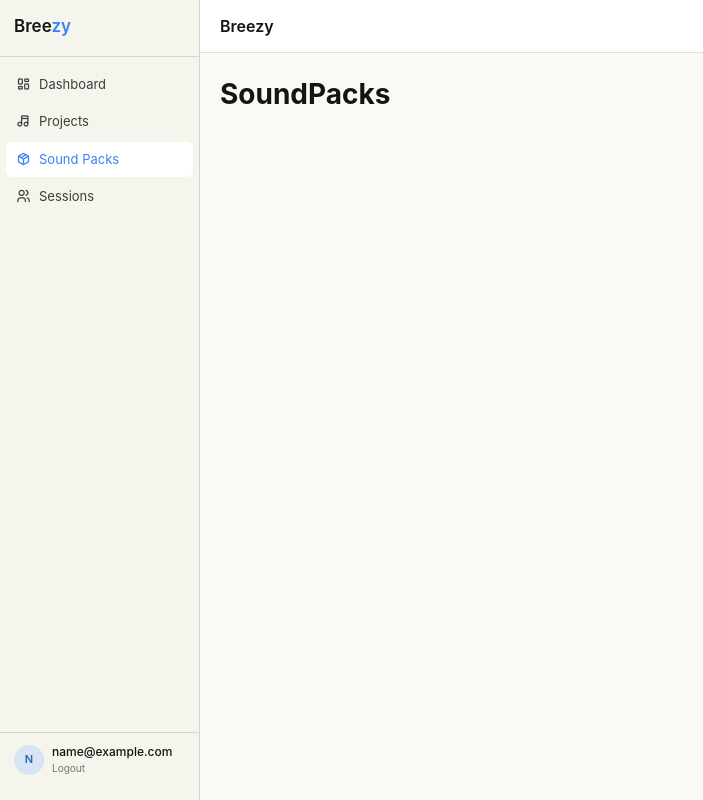
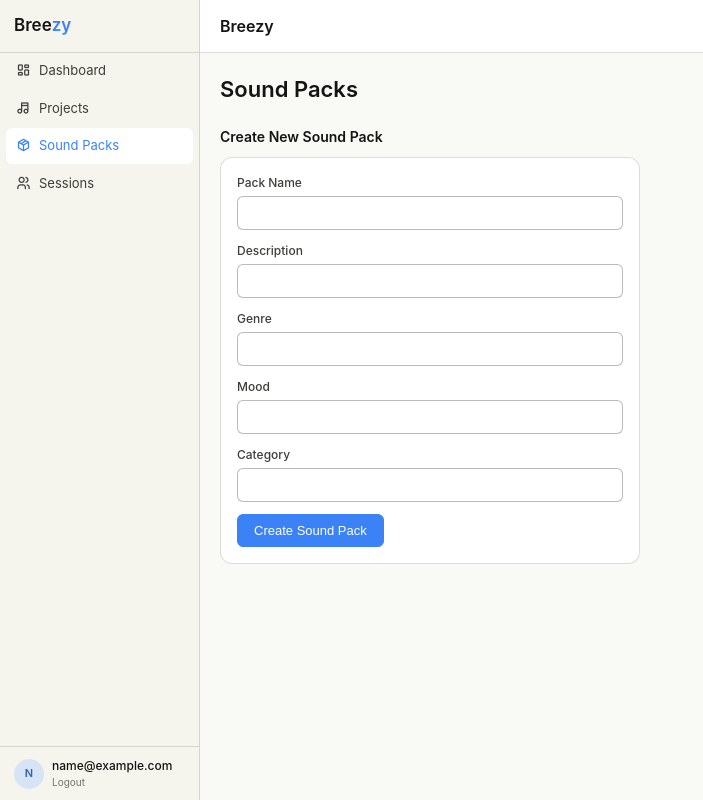
Before and after one commit to gstefan-dev/Breezy, a React (Vite) app in the folder breezy-frontend/: page /soundpacks in a window 1280 px wide. Shown: the whole page, without its empty margins (0-703 px from the left). Built offline with nearby package versions, Linux system fonts and the light colour scheme; sample sign-in values are in the browser's storage.

Commit message:
Add CreateSoundPackRequest DTO, style SoundPacks create form

```diff
--- a/breezy-frontend/src/index.css
+++ b/breezy-frontend/src/index.css
@@ -121,10 +121,18 @@ button:disabled { opacity: 0.5; cursor: not-allowed; }
     border-right: 1px solid var(--border);
     display: flex;
     flex-direction: column;
-    padding: 14px 0;
+    padding: 0;
     flex-shrink: 0;
 }
-.logo { padding: 0 14px 16px; font-size: 17px; font-weight: 600; border-bottom: 1px solid var(--border); margin-bottom: 10px; }
+.logo {
+    padding: 0 14px;
+    height: 53px;
+    display: flex;
+    align-items: center;
+    font-size: 17px;
+    font-weight: 600;
+    border-bottom: 1px solid var(--border);
+}
 .logo span { color: var(--accent); }
 .nav-item {
     display: flex; align-items: center; gap: 8px;
--- a/breezy-frontend/src/pages/SoundPacks.tsx
+++ b/breezy-frontend/src/pages/SoundPacks.tsx
@@ -1,9 +1,95 @@
+import { useState } from "react";
+import { useAuth } from "../context/AuthContext";
+import { API_BASE_URL } from "../config/api";
+
 function SoundPacks() {
+    const { token } = useAuth();
+    const [packName, setPackName] = useState("");
+    const [description, setDescription] = useState("");
+    const [genre, setGenre] = useState("");
+    const [mood, setMood] = useState("");
+    const [packCategory, setPackCategory] = useState("");
+    const [error, setError] = useState("");
+    const [success, setSuccess] = useState("");
+    const [loading, setLoading] = useState(false);
+
+    async function handleSubmit(e: React.FormEvent<HTMLFormElement>) {
+        e.preventDefault();
+        setError("");
+        setSuccess("");
+        setLoading(true);
+
+        try {
+            const response = await fetch(`${API_BASE_URL}/api/soundpacks`, {
+                method: "POST",
+                headers: {
+                    "Content-Type": "application/json",
+                    Authorization: `Bearer ${token}`,
+                },
+                body: JSON.stringify({
+                    PackName: packName,
+                    Description: description,
+                    Genre: genre,
+                    Mood: mood,
+                    PackCategory: packCategory,
+                }),
+            });
+
+            if (!response.ok) {
+                throw new Error("Failed to create sound pack");
+            }
+
+            const pack = await response.json();
+            setSuccess(`Sound pack "${pack.packName}" created successfully!`);
+            setPackName("");
+            setDescription("");
+            setGenre("");
+            setMood("");
+            setPackCategory("");
+        } catch (err) {
+            console.error(err);
+            setError("Could not create sound pack.");
+        } finally {
+            setLoading(false);
+        }
+    }
+
     return (
         <div>
-            <h1>SoundPacks</h1>
+            <h1 style={{ fontSize: 22, fontWeight: 600, marginBottom: 20 }}>Sound Packs</h1>
+
+            <div className="section-title" style={{ marginTop: 0 }}>Create New Sound Pack</div>
+            <div className="card" style={{ maxWidth: 420 }}>
+                <form onSubmit={handleSubmit}>
+                    <div>
+                        <label htmlFor="packName">Pack Name</label>
+                        <input id="packName" type="text" value={packName} onChange={(e) => setPackName(e.target.value)} required />
+                    </div>
+                    <div>
+                        <label htmlFor="description">Description</label>
+                        <input id="description" type="text" value={description} onChange={(e) => setDescription(e.target.value)} />
+                    </div>
+                    <div>
+                        <label htmlFor="genre">Genre</label>
+                        <input id="genre" type="text" value={genre} onChange={(e) => setGenre(e.target.value)} />
+                    </div>
+                    <div>
+                        <label htmlFor="mood">Mood</label>
+                        <input id="mood" type="text" value={mood} onChange={(e) => setMood(e.target.value)} />
+                    </div>
+                    <div>
+                        <label htmlFor="packCategory">Category</label>
+                        <input id="packCategory" type="text" value={packCategory} onChange={(e) => setPackCategory(e.target.value)} />
+                    </div>
+                    {error && <p style={{ color: "var(--text-danger)" }}>{error}</p>}
+                    {success && <p style={{ color: "var(--text-success)" }}>{success}</p>}
+                    <button type="submit" disabled={loading}>
+                        {loading ? "Creating..." : "Create Sound Pack"}
+                    </button>
+                </form>
+            </div>
         </div>
-    )
+    );
 }
 
 export default SoundPacks;
```
Also changed, not shown: 48 other files (tests, documents, lock files or other folders).
